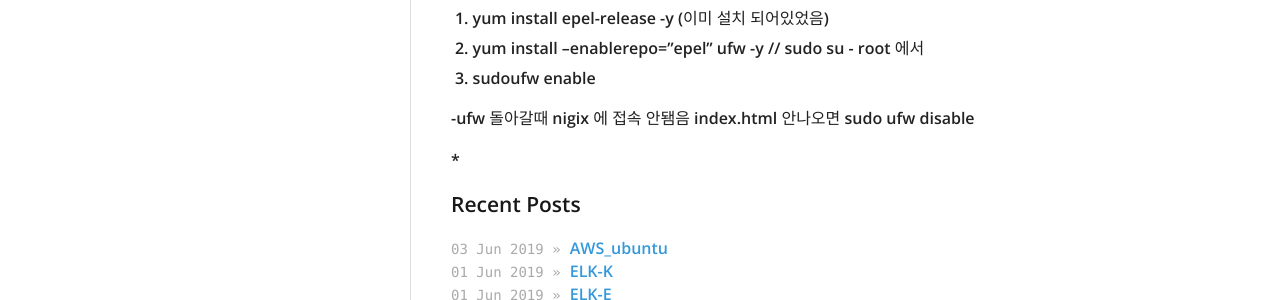
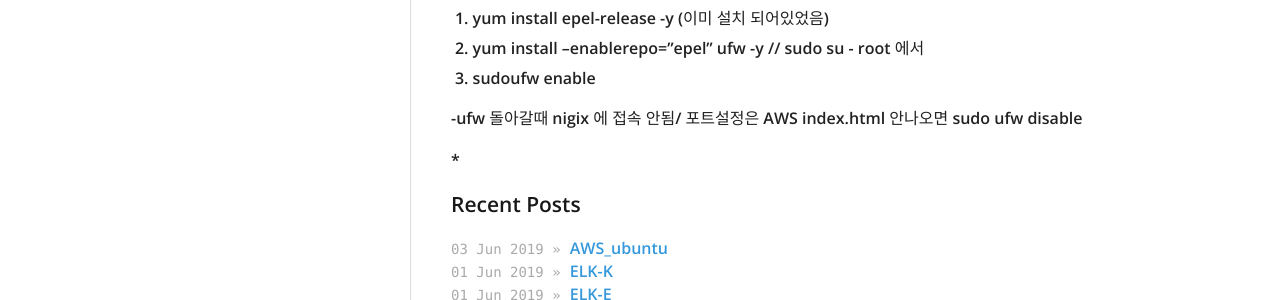
Before and after one commit to daehan0226/Study, a Jekyll site: the page built from _posts/2019-06-02-AWS-ELK.md, in a window 1280 px wide. Shown: the part 1639-1939 px from the top of the page. Built offline with Jekyll 4.4.1, drawn with Linux system fonts in a browser that asks for light colours.

Commit message:
Update 2019-06-02-AWS-ELK.md

```diff
--- a/_posts/2019-06-02-AWS-ELK.md
+++ b/_posts/2019-06-02-AWS-ELK.md
@@ -83,6 +83,6 @@ https://okdevtv.com/mib/elk/elk6
  3. sudoufw enable
 
 
--ufw 돌아갈때 nigix 에 접속 안됌음 index.html 안나오면 sudo ufw disable
+-ufw 돌아갈때 nigix 에 접속 안됨/ 포트설정은 AWS  index.html 안나오면 sudo ufw disable
 
 *
```
